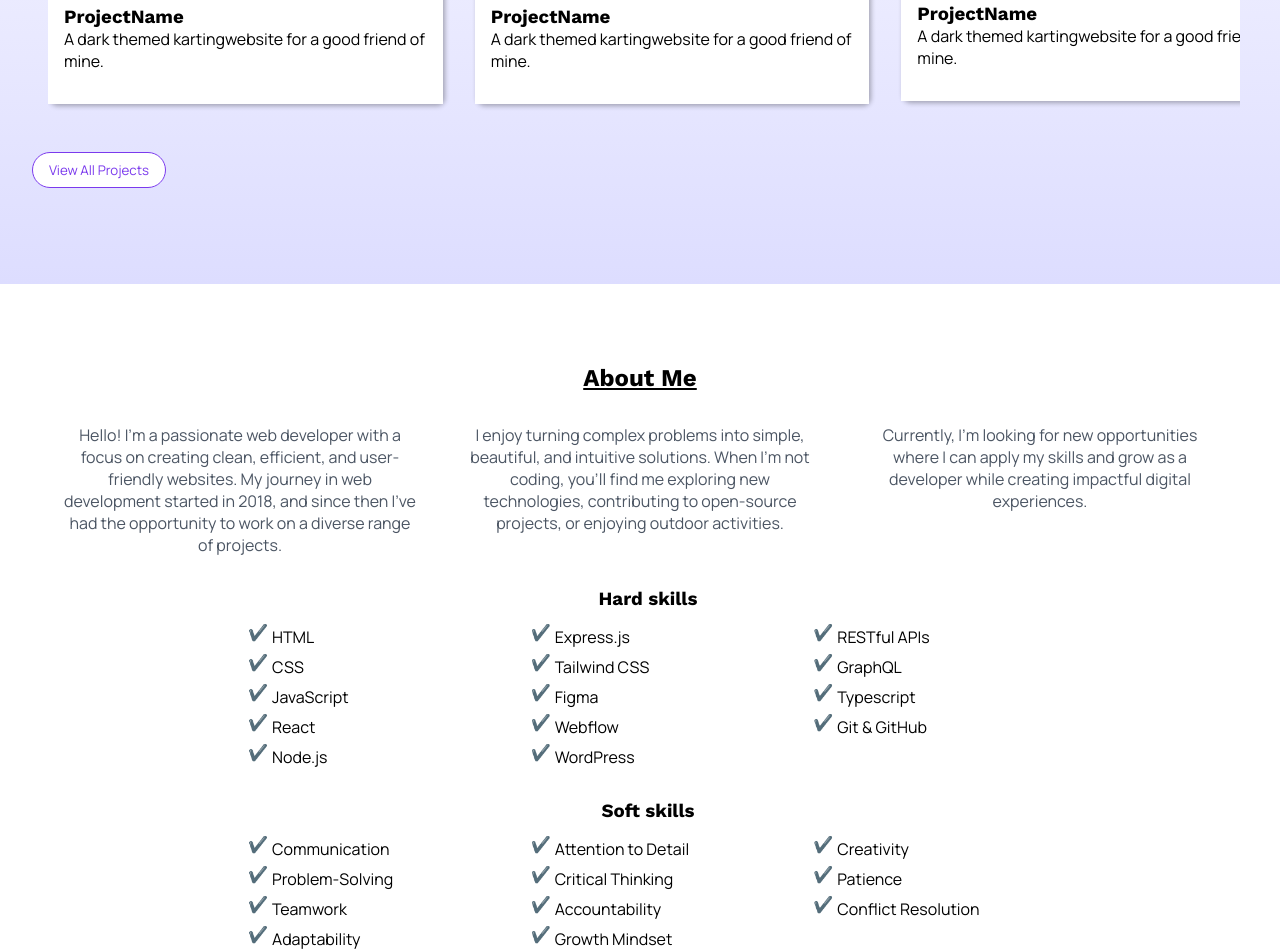
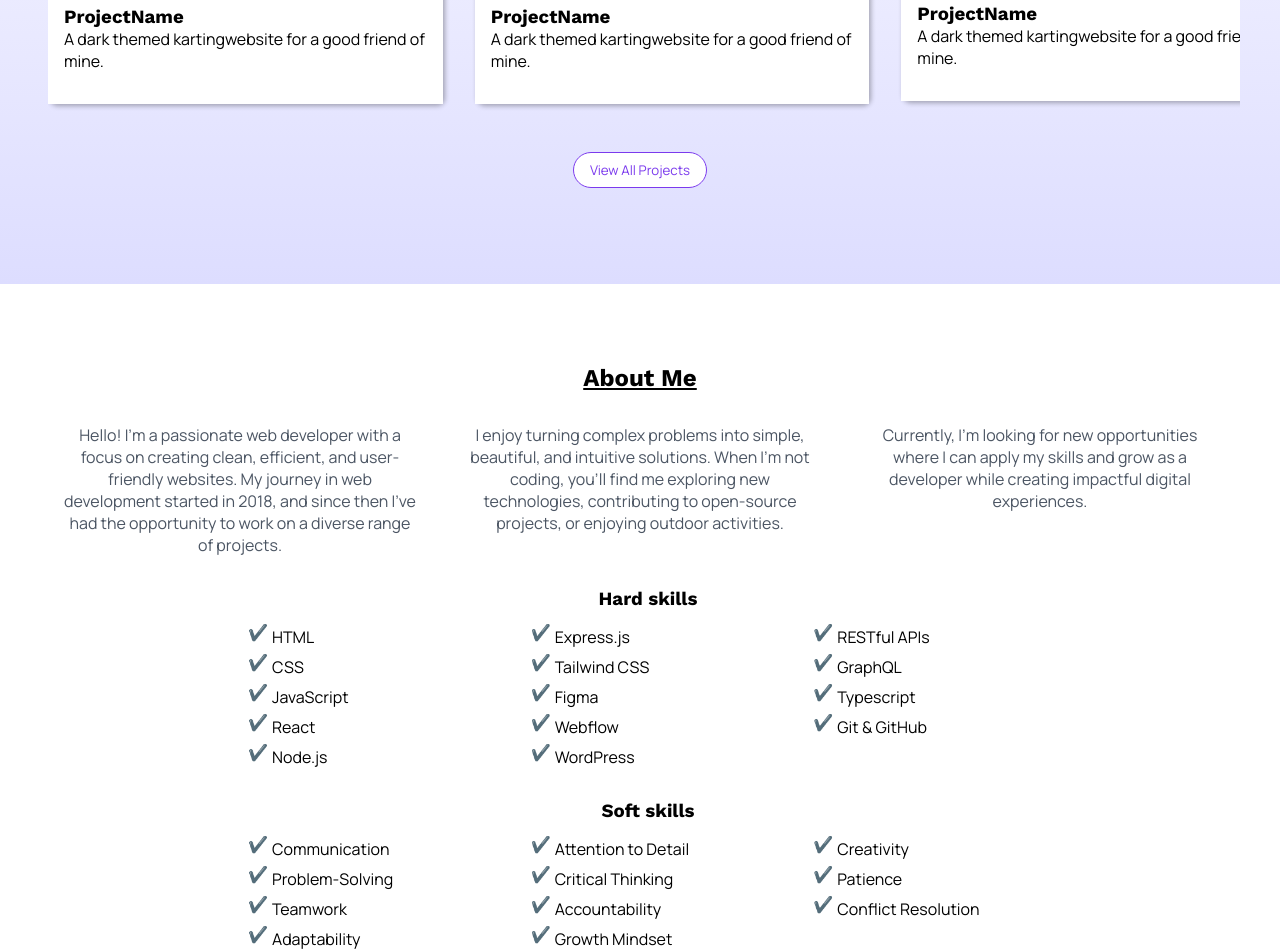
Before and after one commit to Habipbasboyuk/portfolio-hb, a website: page index.html in a window 1280 px wide. Shown: the part 1278-2230 px from the top of the page. Drawn offline with nearby package versions, Linux system fonts and the light colour scheme; files whose address does not match are found by name.

Commit message:
fixed bug probably

```diff
--- a/styles/projects.css
+++ b/styles/projects.css
@@ -51,8 +51,8 @@
 }
 
 .projects__button {
-    display: flex;
-    justify-content: center;
+    margin: 0 auto;
+    margin-top: 1rem;
 }
 
 @media(min-width: 50rem) {
```
